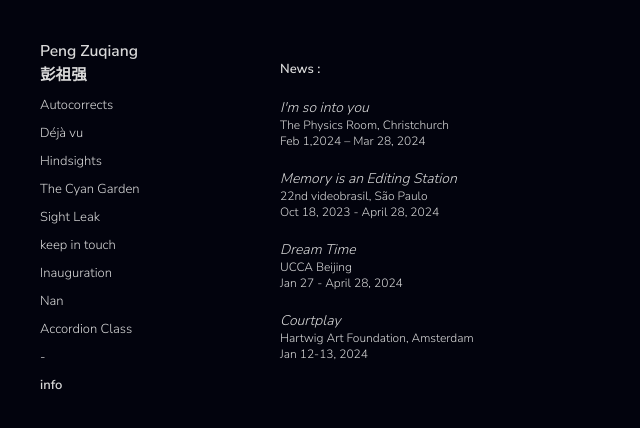
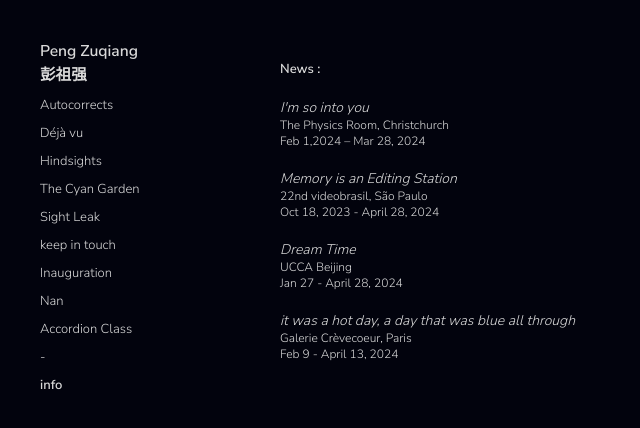
Before and after one commit to JAWeiss89/zuqiangPortfolioReact, a React (Create React App) app: page / in a window 1280 px wide. Shown: the top 428 px of the page, without its empty margins (0-640 px from the left). Built offline with nearby package versions, Linux system fonts and the light colour scheme.

Commit message:
Update Home.js

```diff
--- a/src/Home.js
+++ b/src/Home.js
@@ -37,9 +37,9 @@ const Home = ({hideNav}) => {
             <p style={{margin:'0px', fontSize:'12px'}}>Jan 27 - April 28, 2024</p>
             <p></p>
 
-            <p style={{margin:'0px', fontSize:'14px'}}><a href="https://www.hartwigartfoundation.nl/en/programmes/courtplay/" target="_blank" rel="noreferrer"><em>Courtplay</em></a></p>
-            <p style={{margin:'0px', fontSize:'12px'}}>Hartwig Art Foundation, Amsterdam</p>
-            <p style={{margin:'0px', fontSize:'12px'}}>Jan 12-13, 2024</p>
+            <p style={{margin:'0px', fontSize:'14px'}}><a href="https://galeriecrevecoeur.com/exhibitions/it-was-a-hot-day-a-day-that-was-blue-all-through" target="_blank" rel="noreferrer"><em>it was a hot day, a day that was blue all through</em></a></p>
+            <p style={{margin:'0px', fontSize:'12px'}}> Galerie Crèvecoeur, Paris</p>
+            <p style={{margin:'0px', fontSize:'12px'}}>Feb 9 - April 13, 2024</p>
             <p></p>
 
 
```
